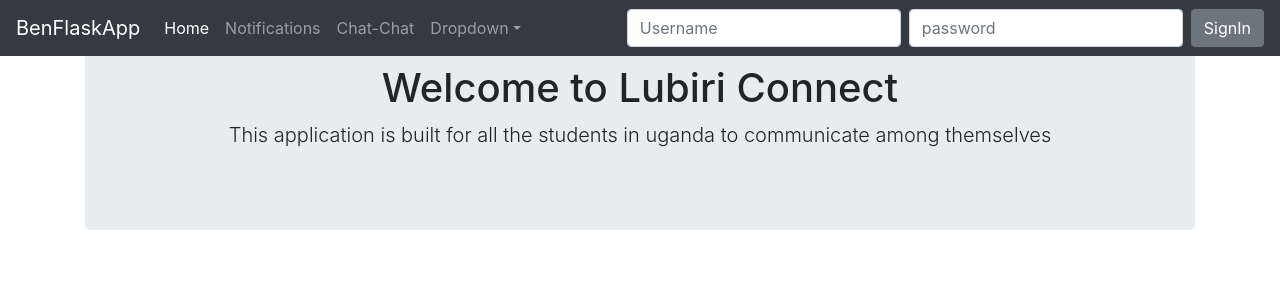
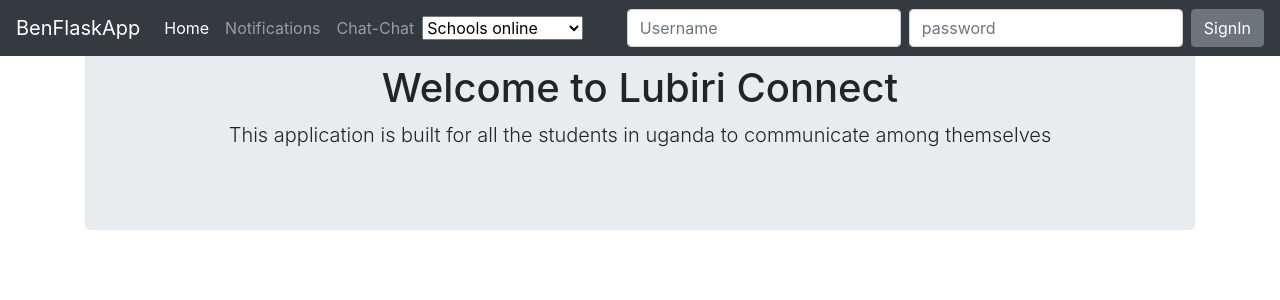
Before and after one commit to ntege/connect_system_python_flask, a Flask app: page / in a window 1280 px wide. Shown: the top 300 px of the page. Run offline with Flask 2, Linux system fonts and the light colour scheme; some libraries are stand-ins or nearby versions.

Commit message:
worked ob the dropdown list for schoolsonline

```diff
--- a/myflaskapp/templates/includes/_navbar.html
+++ b/myflaskapp/templates/includes/_navbar.html
@@ -15,14 +15,18 @@
       <li class="nav-item">
         <a class="nav-link " href="#" >Chat-Chat</a>
       </li>
-      <li class="nav-item dropdown">
-        <a class="nav-link dropdown-toggle" href="#" id="dropdown01" data-toggle="dropdown" aria-haspopup="true" aria-expanded="True">Dropdown</a>
-        <div class="dropdown-menu" aria-labelledby="dropdown01">
-          <a class="dropdown-item" href="#">Action</a>
-          <a class="dropdown-item" href="#">Another action</a>
-          <a class="dropdown-item" href="#">Something else here</a>
-        </div>
-      </li>
+
+
+      <form class="form-inline my-2 my-lg-0">
+    <select name="Schools" >
+      <option value="Kyambogo college">Schools online
+      <option value="Nabisunsa college">Nabisunsa college
+      <option value="Lubiri ss">Lubiri ss
+      <option value="Mbuya college">Mbuya college
+
+
+    </select>
+  </form>
     </ul>
     <form class="form-inline my-2 my-lg-0">
       <input class="form-control mr-sm-2" type="text" placeholder="Username" aria-label="">
```
